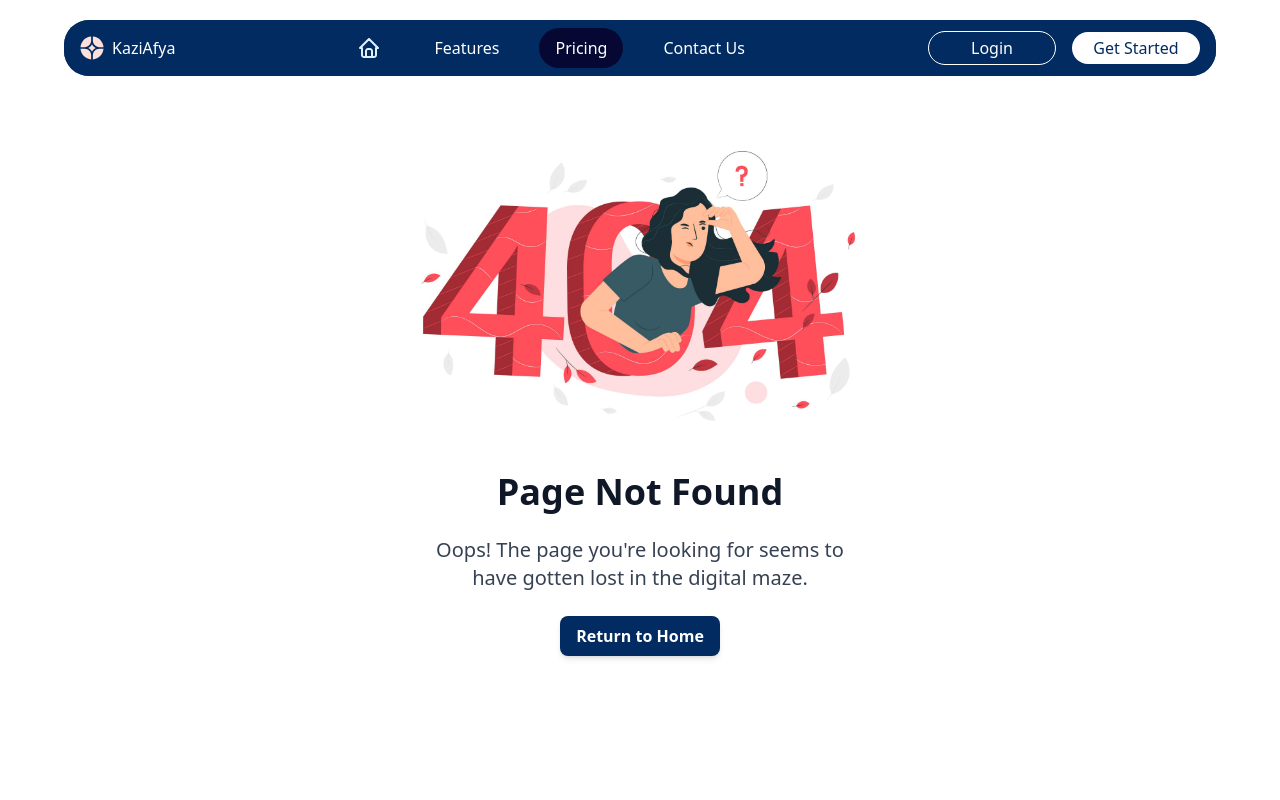
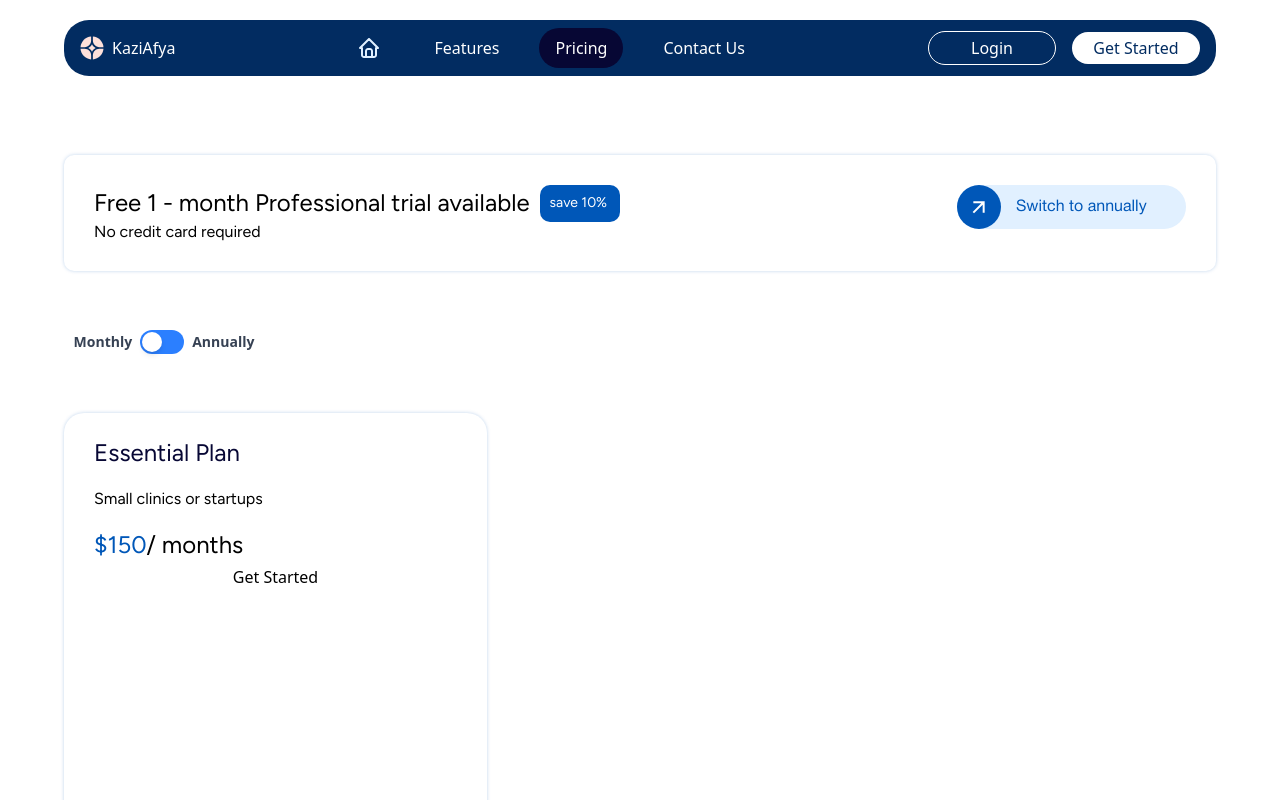
Before and after one commit to gitaujustus/kazi-afya, a Next.js app: page /pricing in a window 1280 px wide. Before the commit this address had no page. Shown: the top 800 px of the page. Built offline with nearby package versions, Linux system fonts and the light colour scheme.

Commit message:
pricing in progress

```diff
--- /dev/null
+++ b/app/pricing/page.js
@@ -0,0 +1,99 @@
+'use client'
+import { ArrowTopRightIcon } from "@/icons";
+import { useState } from "react";
+
+const Pricing = () => {
+
+
+    const [isToggled, setIsToggled] = useState(false);
+
+    const handleToggle = () => {
+      setIsToggled(!isToggled);
+    };
+
+  return (
+    <main className="px-[64px] pt-[155px]">
+      <section
+        className=" p-[30px] w-full rounded-[10px] flex justify-between"
+        style={{
+          boxShadow: "0px 0px 3.8px 0px rgba(0, 87, 184, 0.25)",
+        }}
+      >
+        <div>
+          <div className="flex gap-[10px] items-center">
+            <p className="font-figtree text-[24px] text-black leading-[120%] h-[29px] font-500">
+              Free 1 - month Professional trial available
+            </p>
+            <p className="font-figtree text-[14px] leading-[120%] p-[10px] w-[80px] rounded-[10px] bg-london-rain text-white">
+              save 10%
+            </p>
+          </div>
+          <p className="font-figtree text-[16px] text-black leading-[120%]">
+            No credit card required
+          </p>
+        </div>
+
+        <div>
+          <button className="bg-wizard-white flex items-center gap-[10px] md:gap-[15px] w-[200px] md:w-[229px] h-[40px] md:h-[44px] rounded-[30px] pr-[30px] md:pr-[37px] py-[8px] md:py-[10px] hover:bg-london-rain hover:text-white group transition-all duration-700 ease-in-out">
+            <div className="group-hover:rotate-47 group-transition-all duration-700 ease-in-out">
+              <ArrowTopRightIcon width="44" height="44" />
+            </div>
+            <span className="text-[14px] md:text-[16px] text-london-rain font-helvetica-regular text-nowrap group-hover:text-white">
+              Switch to annually
+            </span>
+          </button>
+        </div>
+      </section>
+
+{/* toggle button */}
+      <div className="flex items-center justify-center rounded-full px-4 py-[59px] w-[200px]">
+      <span className="text-sm font-semibold text-gray-700 mr-2">Monthly</span>
+      <div
+        className="relative inline-flex items-center cursor-pointer"
+        onClick={handleToggle}
+      >
+        <div
+          className={`w-11 h-6 rounded-full transition-colors duration-300 ${
+            isToggled ? "bg-gray-200" : " bg-blue-500"
+          }`}
+        >
+          <div
+            className={`w-5 h-5 bg-white rounded-full shadow-md absolute top-0.5 transition-transform duration-300 ${
+              isToggled ? "translate-x-5" : "left-0.5"
+            }`}
+          ></div>
+        </div>
+      </div>
+      <span className="text-sm font-semibold text-gray-700 ml-2">Annually</span>
+    </div>
+
+    {/* pricing */}
+    <section>
+
+      {/* pricing 1 */}
+      <div className="p-[30px] rounded-[20px] flex flex-col gap-[10px] bg-white h-[1126px] w-[423px] "
+      style={{
+        boxShadow: "0px 0px 3.8px 0px rgba(0, 87, 184, 0.25)",
+      }}
+      >
+        <div className="flex flex-col gap-[27px] leading-[120%]">
+          <h3 className="text-[24px]  font-figtree font-600 text-cosmic-void">Essential Plan </h3>
+          <p className="font-figtree  font-400">Small clinics or startups</p>
+          <p className="font-figtree text-[24px]"><span className="text-london-rain font-800">$150</span>/ months</p>
+        </div>
+
+        <button>
+          Get Started
+        </button>
+
+
+      </div>
+
+    </section>
+
+
+    </main>
+  );
+};
+
+export default Pricing;
--- a/components/features/featuresCard.js
+++ b/components/features/featuresCard.js
@@ -14,7 +14,7 @@ export const FeatureCard = ({ icon: Icon, title, description }) => {
       <p className="font-figtree font-medium text-base sm:text-lg xl:text-[18px] leading-tight xl:leading-[120%] text-london-rain">
         {title}
       </p>
-      <p className="text-cosmic-void leading-normal text-sm sm:text-base xl:text-[16px] xl:leading-[24px]">
+      <p className="text-cosmic-void leading-normal text-sm sm:text-base xl:text-[16px] xl:leading-[24px] font-figtree">
         {description}
       </p>
     </div>
--- a/components/features/featuresIndenticalSections.js
+++ b/components/features/featuresIndenticalSections.js
@@ -1,4 +1,3 @@
-// components/features/FeatureSection.jsx
 import { FeatureCard, FeatureCardRow2 } from "@/components/features/featuresCard";
 import Image from "next/image";
 
@@ -8,7 +7,7 @@ const FeatureSection = ({ sectionData }) => {
   return (
     <section>
       {/* Flex container with reverse order on medium screens and up */}
-      <div className="pt-[20px] md:pt-0 flex flex-col md:flex-row-reverse gap-6 md:gap-8 lg:gap-10 xl:gap-[50px] items-center ">
+      <div className="pt-[20px] md:pt-0 flex flex-col md:flex-row-reverse    items-center   justify-between">
         {/* Image container - only visible from lg (large screens) and up */}
         <div className="sm:hidden lg:block w-[300px] sm:w-[400px] xl:w-[432px]">
           <Image
@@ -16,7 +15,7 @@ const FeatureSection = ({ sectionData }) => {
             alt={imageAlt}
             width={1024}
             height={1024}
-            className="w-full h-auto"
+            className="w-full h-auto "
           />
         </div>
 
@@ -25,7 +24,7 @@ const FeatureSection = ({ sectionData }) => {
           <h1 className="font-helvetica-bold leading-tight text-2xl sm:text-4xl md:text-5xl lg:text-6xl xl:text-[56px] text-london-rain  ">
             {title}
           </h1>
-          <p className="pt-4 sm:pt-6 md:pt-8 xl:pt-[40px] text-cosmic-void font-figtree text-base sm:text-lg">
+          <p className="pt-4 sm:pt-6 md:pt-8 xl:pt-[40px] text-cosmic-void font-figtree text-base text-[18px] sm:text-[20px]">
             {description}
           </p>
 
```
Also changed, not shown: app/features/page.js (+3 -112 lines).
